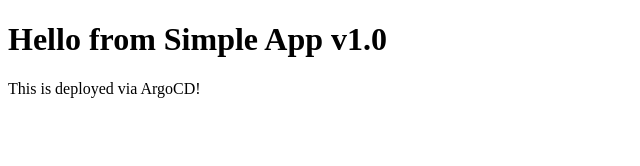
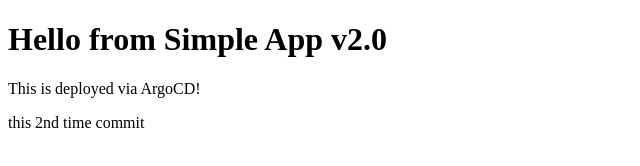
Before and after one commit to Speedt115/simple-app, a plain HTML site: page app/index.html in a window 1280 px wide. Shown: the whole page, without its empty margins (0-640 px from the left). Drawn offline with Linux system fonts and the light colour scheme.

Commit message:
2nd commit

```diff
--- a/app/index.html
+++ b/app/index.html
@@ -2,7 +2,8 @@
 <html>
 <head><title>Simple App</title></head>
 <body>
-  <h1>Hello from Simple App v1.0</h1>
+  <h1>Hello from Simple App v2.0</h1>
   <p>This is deployed via ArgoCD!</p>
+  <p> this 2nd time commit</p>
 </body>
 </html>
```
